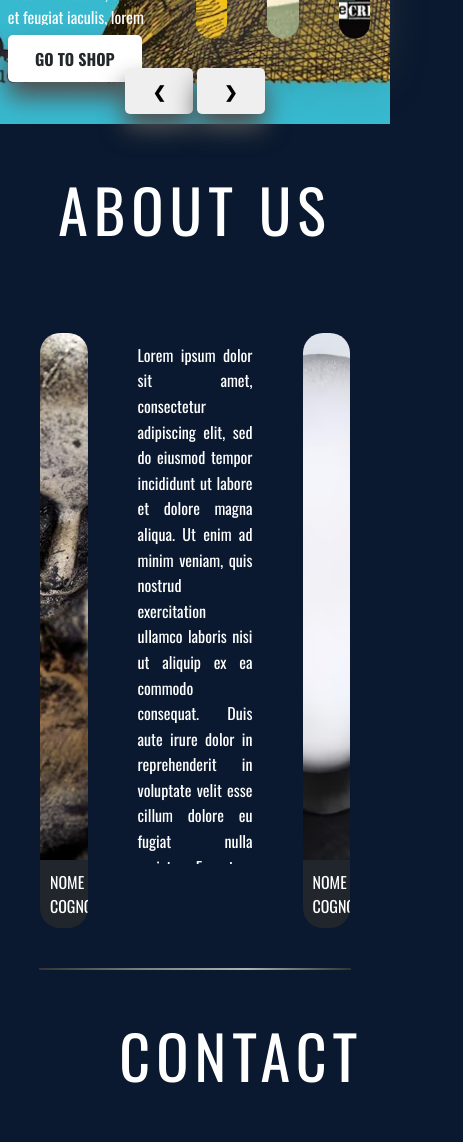
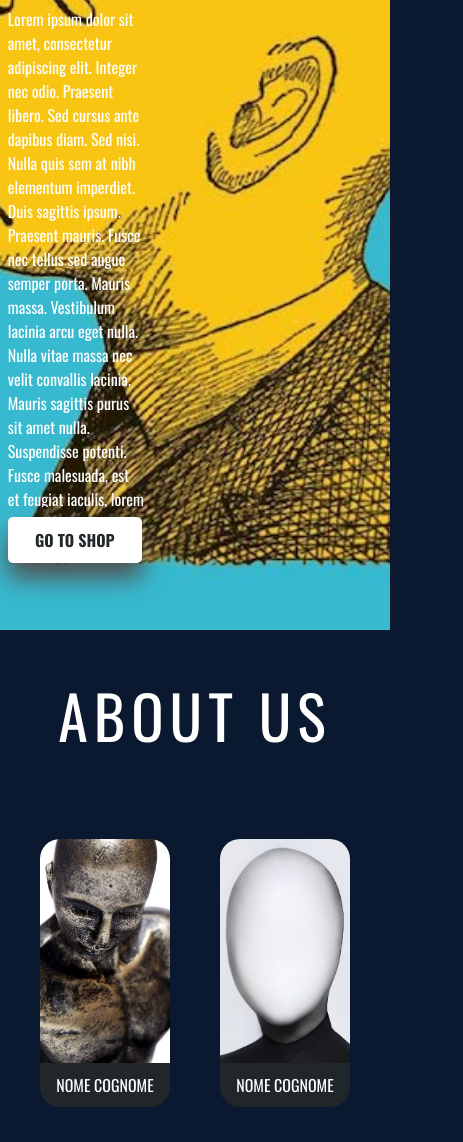
Before and after one commit to TenpoDev/html_work, a plain HTML site: page index.html in a window 390 px wide. Shown: the part 720-1862 px from the top of the page, 463 px wide, since content can reach past the window. Drawn offline with nearby package versions, Linux system fonts and the light colour scheme.

Commit message:
Working on phone portable

```diff
--- a/css/about-us.css
+++ b/css/about-us.css
@@ -74,3 +74,34 @@
     text-align: center; /* Centra il testo */
     background-color: rgba(35, 40, 43, 0.9);
 }
+
+
+@media (max-width: 768px) {
+    .bio-layout {
+        display: grid;
+        grid-template-rows: 1fr 1fr;
+        grid-template-columns: 1fr 1fr;
+        column-gap: 10px;
+        row-gap: 20px;
+    }
+
+    .bio-image {
+        grid-row: 1;
+        display: inline-flex;
+        align-items: center;
+    }
+
+    .bio-description {
+        position: absolute;
+        grid-row: 2; /* Posiziona le descrizioni nella seconda riga */
+        width: 100%; /* Occupare tutta la larghezza disponibile */
+        padding: 10px; /* Margini interni */
+    }
+
+    .bio-description .biography {
+        overflow-y: auto; /* Scrollabile per testi lunghi */
+        text-align: justify; /* Allinea il testo */
+        font-size: 1rem; /* Dimensione del testo */
+        line-height: 1.5; /* Altezza della linea per migliorare la leggibilità */
+    }
+}
--- a/css/contact.css
+++ b/css/contact.css
@@ -182,3 +182,22 @@
 [type="submit"]:hover {
     background: rgba(255, 255, 255, 1);
 }
+
+@media (max-width: 769px) {
+    .contact-layout {
+        display: flex; /* Cambia da grid a flex */
+        flex-direction: column; /* Imposta gli elementi in colonna */
+        align-items: center; /* Centra gli elementi */
+        margin: 20px 0; /* Spaziatura verticale */
+    }
+
+    .contact-description, .contact-form {
+        max-width: 50%; /* Imposta la larghezza al 100% */
+        padding: 10px; /* Aggiungi un po' di padding per spaziatura */
+    }
+
+    .direct-contact-container {
+        margin-bottom: 20px; /* Aggiungi spazio sotto */
+    }
+
+}
--- a/css/home.css
+++ b/css/home.css
@@ -147,3 +147,10 @@
         opacity: 1;
     }
 }
+
+@media (max-width: 769px) {
+    .slide-gallery, .slide-cursor {
+        display: none;
+    }
+//TODO::: FORZARE VH a 150 solo nell'ultima section'
+}
--- a/css/style.css
+++ b/css/style.css
@@ -6,6 +6,9 @@
 @import "https://cdn.jsdelivr.net/npm/bootstrap@5.3.2/dist/css/bootstrap.min.css";
 @import url('https://fonts.googleapis.com/css2?family=Oswald:wght@400;700&display=swap');
 @import url('https://fonts.googleapis.com/css2?family=Lato:wght@400;700&display=swap');
+
+/*table -- @media (min-width: 769px) and (max-width: 1024px)*/
+/*phone -- @media (min-width: 768px)*/
 
 ::-webkit-scrollbar-thumb {
     background-color: rgba(255, 255, 255, 1); /* Colore del pollice */
@@ -187,6 +190,34 @@ textarea {
 }
 
 
+@media (max-width: 769px) {
+    body {
+        display: flex;
+        flex-direction: column;
+        min-height: 100vh; /* Altezza minima per il body */
+    }
+
+    main {
+        flex-grow: 1; /* Fa sì che il main si espanda per occupare lo spazio rimanente */
+    }
+
+    footer {
+        position: static; /* Rimuove la posizione fissa */
+        margin-top: 20px; /* Aggiunge uno spazio sopra il footer */
+    }
+
+    main > section {
+        height: 160vh; /* Ogni sezione occupa l'altezza della finestra */
+        display: flex;
+        justify-content: center;
+        align-items: stretch;
+    }
+
+    header{
+        display: none;
+    }
+}
+
 /*color: #555;*/
 
 /*rgba(10, 25, 47, 1) -- main*/
```
